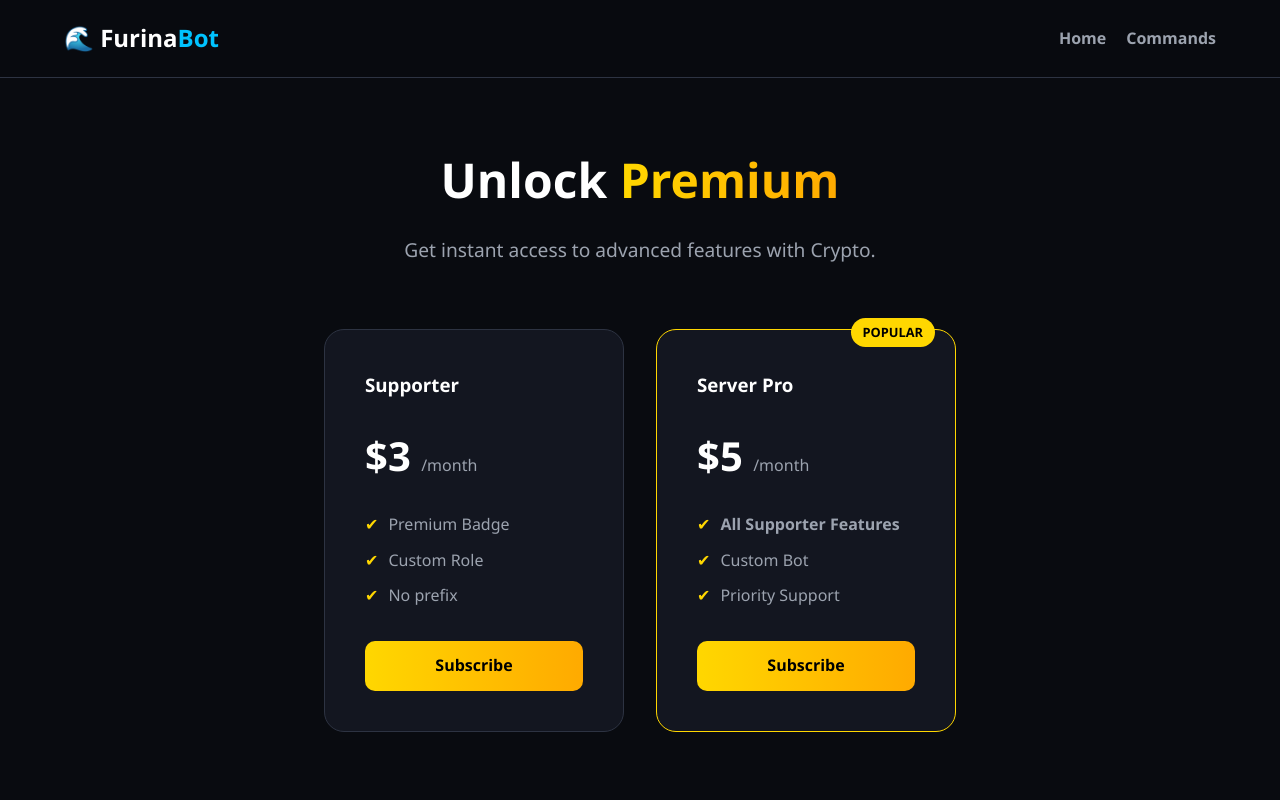
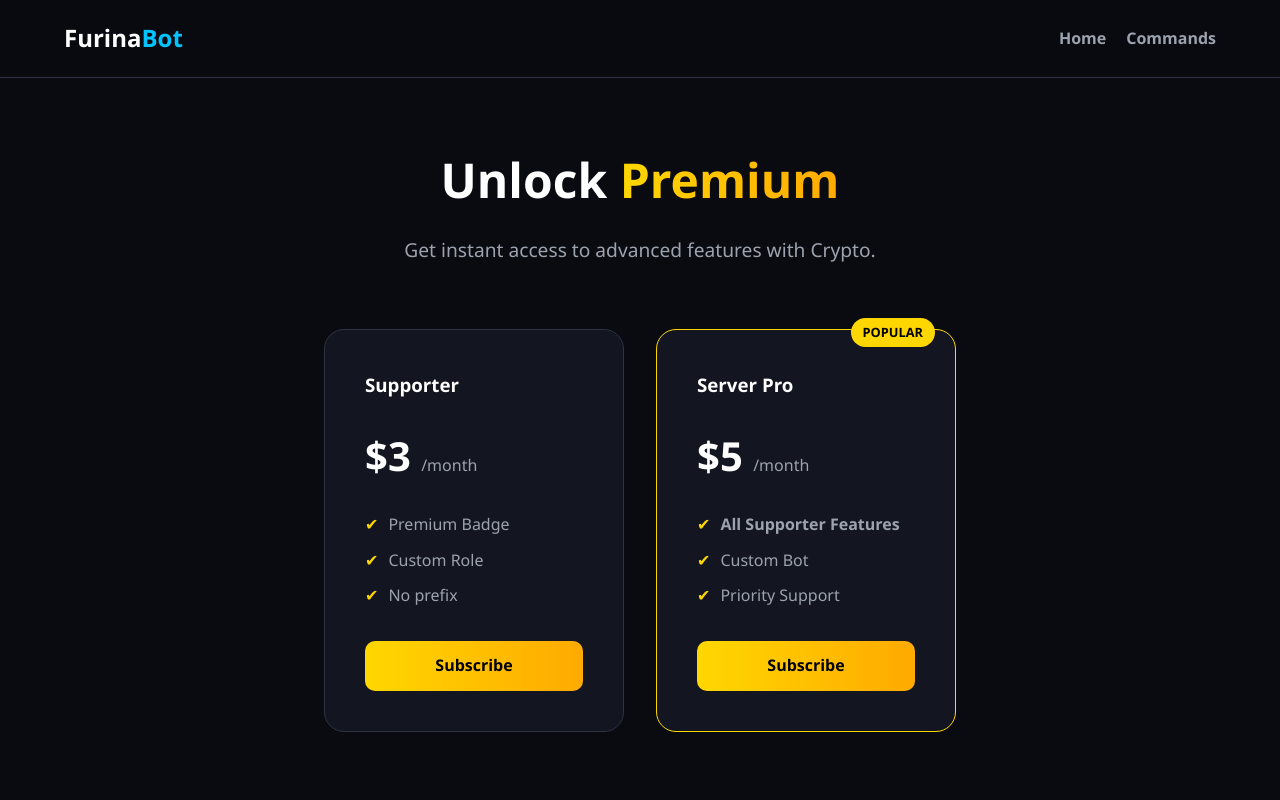
Before and after one commit to Furina67/Netlify-web, a plain HTML site: page premium.html in a window 1280 px wide. Shown: the top 800 px of the page. Drawn offline with Linux system fonts and the light colour scheme.

Commit message:
Update premium.html

```diff
--- a/premium.html
+++ b/premium.html
@@ -75,7 +75,7 @@
 <body>
 
     <nav>
-        <a href="index.html" class="logo">🌊 Furina<span>Bot</span></a>
+        <a href="index.html" class="logo">Furina<span>Bot</span></a>
         <div class="nav-links">
             <a href="index.html" class="nav-link">Home</a>
             <a href="commands.html" class="nav-link">Commands</a>
```
